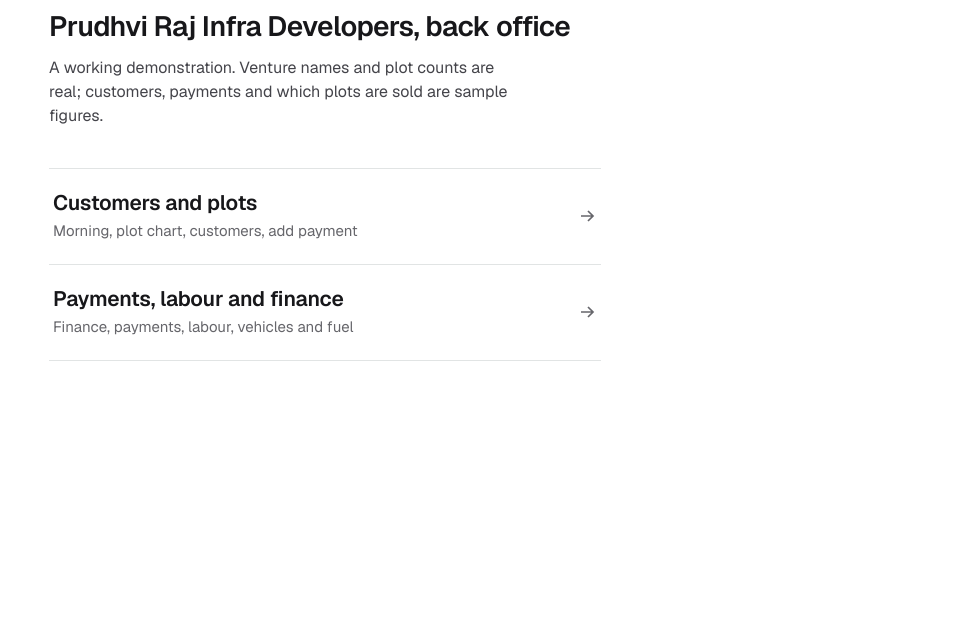
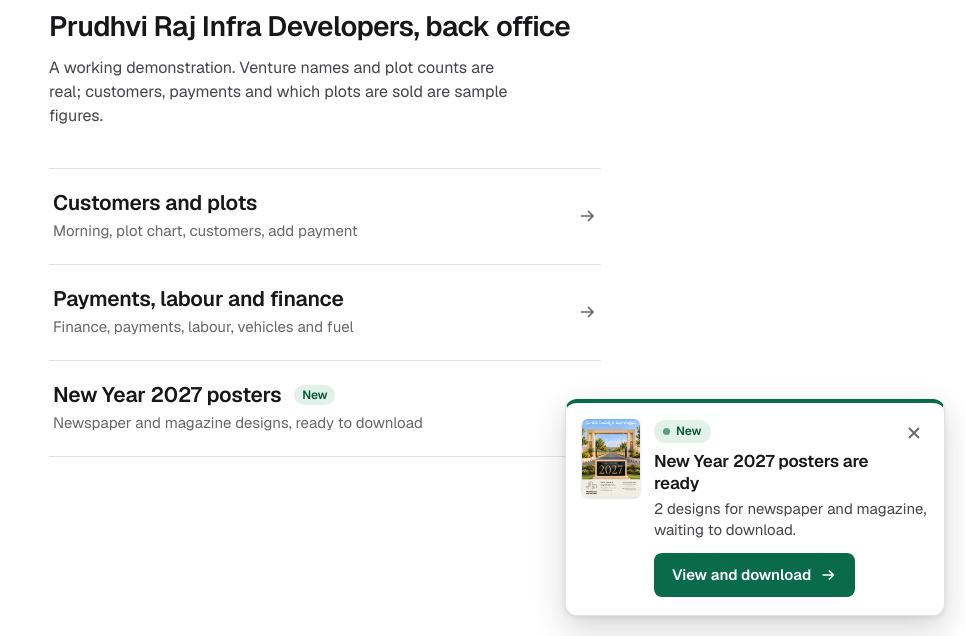
Before and after one commit to nagahemanth123/prid-office, a plain HTML site: page index.html in a window 1280 px wide. Shown: the part 164-800 px from the top of the page, without its empty margins (315-1280 px from the left). Drawn offline with nearby package versions, Linux system fonts and the light colour scheme.

Commit message:
Add New Year 2027 posters page and download pop-up
Co-Authored-By: Claude Opus 5.5 <noreply@anthropic.com>

```diff
--- a/index.html
+++ b/index.html
@@ -27,6 +27,7 @@ h1{font-size:28px;line-height:1.2;font-weight:600;letter-spacing:-.02em;margin-t
 .go svg{margin-left:auto;flex:none;color:var(--mute);transition:transform .15s}
 .go:hover b{text-decoration:underline;text-underline-offset:4px;text-decoration-thickness:1px}
 .go:hover svg{transform:translateX(3px);color:var(--ink)}
+.new{display:inline-block;vertical-align:3px;margin-left:8px;background:#E2F2EA;color:#07573C;font:600 12px/1 "Geist",system-ui,sans-serif;font-style:normal;padding:4px 8px;border-radius:999px}
 @media (max-width:480px){.wrap{padding-top:calc(36px + env(safe-area-inset-top,0px))}h1{font-size:25px}.go b{font-size:19px}}
 @media (prefers-reduced-motion:reduce){*{transition:none !important}}
 </style>
@@ -39,7 +40,9 @@ h1{font-size:28px;line-height:1.2;font-weight:600;letter-spacing:-.02em;margin-t
   <nav class="links" aria-label="Back office">
     <a class="go" href="plots/index.html"><span><b>Customers and plots</b><span>Morning, plot chart, customers, add payment</span></span><svg width="20" height="20" viewBox="0 0 20 20" fill="none" stroke="currentColor" stroke-width="1.7"><path d="M4 10h12M11 5l5 5-5 5"/></svg></a>
     <a class="go" href="money/index.html"><span><b>Payments, labour and finance</b><span>Finance, payments, labour, vehicles and fuel</span></span><svg width="20" height="20" viewBox="0 0 20 20" fill="none" stroke="currentColor" stroke-width="1.7"><path d="M4 10h12M11 5l5 5-5 5"/></svg></a>
+    <a class="go" href="posters/index.html"><span><b>New Year 2027 posters <em class="new">New</em></b><span>Newspaper and magazine designs, ready to download</span></span><svg width="20" height="20" viewBox="0 0 20 20" fill="none" stroke="currentColor" stroke-width="1.7"><path d="M4 10h12M11 5l5 5-5 5"/></svg></a>
   </nav>
 </main>
+<script src="posters/notice.js" data-base="" defer></script>
 </body>
 </html>
--- /dev/null
+++ b/posters/notice.js
@@ -0,0 +1,77 @@
+/* "New posters" pop-up for the PRID back office. Include with
+   <script src="[../]posters/notice.js" data-base="[../]" defer></script>
+   Desktop: a card in the bottom-right corner. Phone: a highlighted bottom sheet over a dimmed page.
+   Shows once per browser until closed or opened; bump KEY for the next batch. */
+(function () {
+  var KEY = 'prid-notice-posters-ny2027';
+  try { if (localStorage.getItem(KEY)) return; } catch (e) {}
+  var me = document.currentScript;
+  var base = (me && me.getAttribute('data-base')) || '';
+  if (/\/posters\/(index\.html)?$/.test(location.pathname)) return;
+
+  var css = '' +
+    '.prid-sc{position:fixed;inset:0;z-index:9998;background:rgba(23,23,26,.5);opacity:0;transition:opacity .25s ease;display:none}' +
+    '.prid-nt{position:fixed;z-index:9999;right:20px;bottom:20px;width:380px;max-width:calc(100vw - 32px);background:#fff;color:#17171A;' +
+    'border:1px solid #E1E4E4;border-top:4px solid #0A6B4A;border-radius:12px;box-shadow:0 12px 32px rgba(23,23,26,.18),0 2px 6px rgba(23,23,26,.08);' +
+    'font:400 15px/1.45 "Geist",system-ui,-apple-system,"Segoe UI",sans-serif;padding:16px 16px 18px;' +
+    'opacity:0;transform:translateY(14px);transition:opacity .25s ease,transform .3s cubic-bezier(.2,.7,.3,1)}' +
+    '.prid-nt.on,.prid-sc.on{opacity:1}.prid-nt.on{transform:none}' +
+    '.prid-nt .pics{display:flex;gap:8px;float:left;margin-right:14px}' +
+    '.prid-nt .pics img{display:block;width:58px;height:78px;object-fit:cover;border-radius:6px;background:#F4F5F5;box-shadow:0 1px 3px rgba(23,23,26,.18)}' +
+    '.prid-nt .pics img+img{display:none}' +
+    '.prid-nt .t{display:inline-flex;align-items:center;gap:6px;background:#E2F2EA;color:#07573C;font-size:12px;font-weight:600;padding:3px 9px;border-radius:999px}' +
+    '.prid-nt .t i{width:7px;height:7px;border-radius:50%;background:#0A6B4A;animation:pridp 1.6s ease-in-out infinite}' +
+    '@keyframes pridp{50%{opacity:.25}}' +
+    '.prid-nt .tx{overflow:hidden}' +
+    '.prid-nt b{display:block;font-size:17px;font-weight:600;letter-spacing:-.01em;margin-top:7px;padding-right:30px;line-height:1.3}' +
+    '.prid-nt p{margin:3px 0 0;color:#44444A}' +
+    '.prid-nt a.prid-go{display:inline-flex;align-items:center;justify-content:center;gap:8px;min-height:44px;margin-top:12px;padding:0 18px;border-radius:8px;background:#0A6B4A;color:#fff;font-weight:600;text-decoration:none;clear:both}' +
+    '.prid-nt a.prid-go:hover{background:#07573C}' +
+    '.prid-nt button{position:absolute;top:8px;right:8px;width:44px;height:44px;border:0;background:none;color:#66666B;border-radius:8px;cursor:pointer;display:grid;place-items:center}' +
+    '.prid-nt button:hover{color:#17171A;background:#F4F5F5}' +
+    '.prid-nt :focus-visible{outline:2px solid #0A6B4A;outline-offset:2px}' +
+    /* phone: highlighted bottom sheet */
+    '@media (max-width:600px){' +
+      '.prid-sc{display:block}' +
+      '.prid-nt{left:0;right:0;bottom:0;width:auto;max-width:none;border:0;border-top:5px solid #0A6B4A;border-radius:18px 18px 0 0;' +
+      'padding:22px 20px calc(20px + env(safe-area-inset-bottom,0px));transform:translateY(100%);box-shadow:0 -10px 40px rgba(23,23,26,.3)}' +
+      '.prid-nt.on{transform:none}' +
+      '.prid-nt .tx{overflow:visible}.prid-nt .pics{float:none;margin:0 0 16px;justify-content:center;gap:12px}' +
+      '.prid-nt .pics img{width:auto;height:150px;max-width:44vw;object-fit:contain;border-radius:8px}' +
+      '.prid-nt .pics img+img{display:block}' +
+      '.prid-nt .t{font-size:13px}' +
+      '.prid-nt b{font-size:22px;margin-top:10px}' +
+      '.prid-nt p{font-size:16px}' +
+      '.prid-nt a.prid-go{display:flex;width:100%;min-height:52px;font-size:17px;margin-top:18px;border-radius:10px}' +
+    '}' +
+    '@media (prefers-reduced-motion:reduce){.prid-nt,.prid-sc{transition:none}.prid-nt .t i{animation:none}}';
+
+  function seen() { try { localStorage.setItem(KEY, String(Date.now())); } catch (e) {} }
+
+  function show() {
+    var st = document.createElement('style'); st.textContent = css; document.head.appendChild(st);
+    var sc = document.createElement('div'); sc.className = 'prid-sc';
+    var box = document.createElement('aside');
+    box.className = 'prid-nt'; box.setAttribute('role', 'dialog'); box.setAttribute('aria-label', 'New posters');
+    box.innerHTML =
+      '<div class="pics"><img src="' + base + 'posters/thumbs/A-magazine.jpg" alt=""><img src="' + base + 'posters/thumbs/B-magazine.jpg" alt=""></div>' +
+      '<div class="tx"><span class="t"><i></i>New</span>' +
+      '<b>New Year 2027 posters are ready</b>' +
+      '<p>2 designs for newspaper and magazine, waiting to download.</p>' +
+      '<a class="prid-go" href="' + base + 'posters/index.html">View and download' +
+      '<svg width="18" height="18" viewBox="0 0 20 20" fill="none" stroke="currentColor" stroke-width="1.8" aria-hidden="true"><path d="M4 10h12M11 5l5 5-5 5"/></svg></a></div>' +
+      '<button type="button" aria-label="Close"><svg width="20" height="20" viewBox="0 0 20 20" fill="none" stroke="currentColor" stroke-width="1.8" aria-hidden="true"><path d="M5 5l10 10M15 5L5 15"/></svg></button>';
+    document.body.appendChild(sc); document.body.appendChild(box);
+    function close() {
+      seen(); box.classList.remove('on'); sc.classList.remove('on');
+      setTimeout(function () { box.remove(); sc.remove(); }, 320);
+    }
+    box.querySelector('a.prid-go').addEventListener('click', seen);
+    box.querySelector('button').addEventListener('click', close);
+    sc.addEventListener('click', close);
+    document.addEventListener('keydown', function (e) { if (e.key === 'Escape' && box.isConnected) close(); });
+    requestAnimationFrame(function () { requestAnimationFrame(function () { box.classList.add('on'); sc.classList.add('on'); }); });
+  }
+  if (document.readyState === 'complete') setTimeout(show, 700);
+  else window.addEventListener('load', function () { setTimeout(show, 700); });
+})();
```
Also changed, not shown: money/index.html (+1 -0 lines), plots/index.html (+1 -0 lines), posters/index.html (added, +85 -0 lines), posters/files/PRID-NY2027-B-newspaper-half.jpg (added), posters/thumbs/A-magazine.jpg (added), posters/thumbs/A-newspaper.jpg (added), posters/thumbs/B-magazine.jpg (added), posters/thumbs/B-newspaper.jpg (added), 8 other files.
